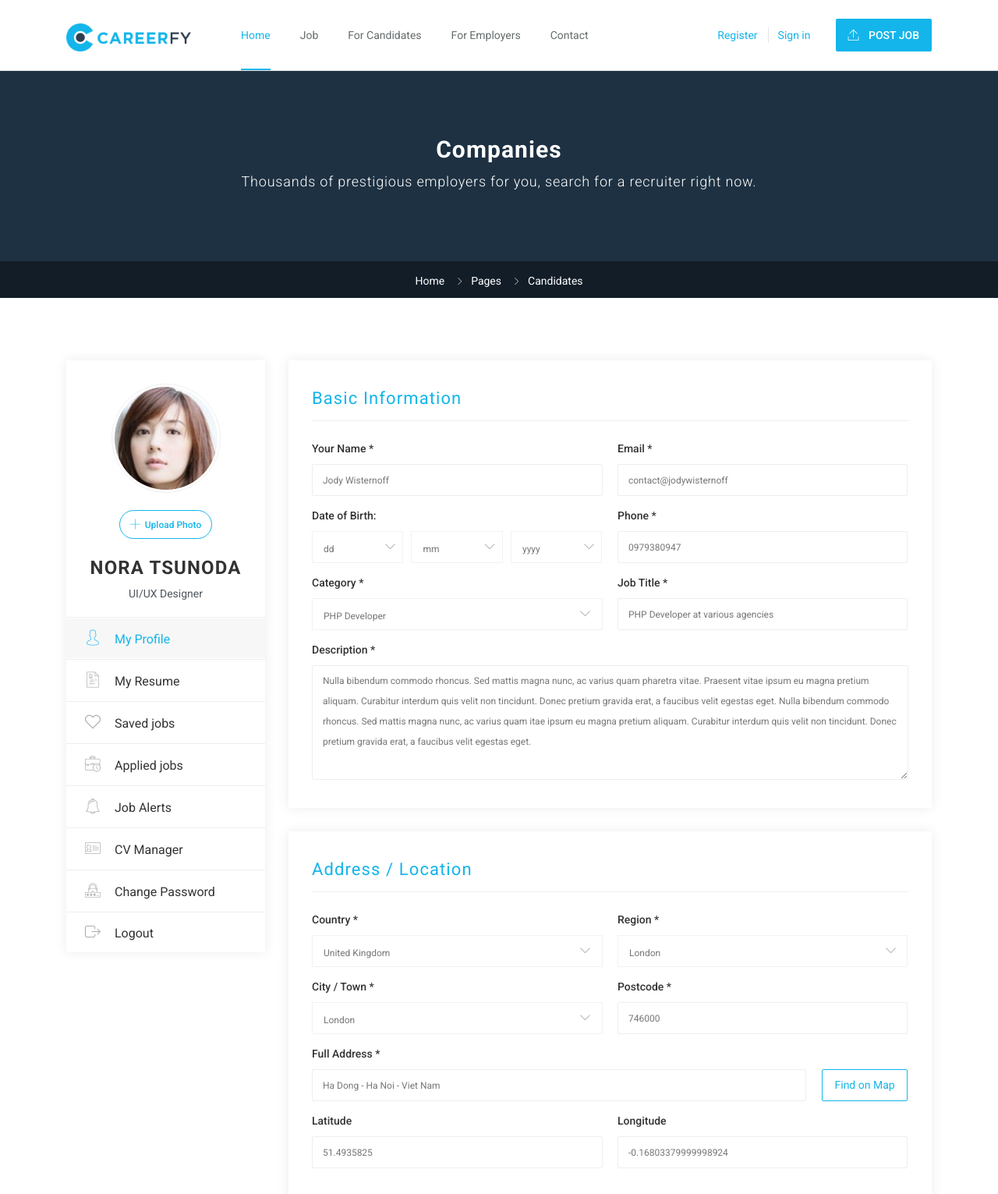
After one commit to Sabbirdiu/jobportal, a Django app: page /dashboard/ in a window 1280 px wide. The commit adds this page. Shown: the top 1531 px of the page at 78% size. Run offline with Django 3.2, Linux system fonts and the light colour scheme; some libraries are stand-ins or nearby versions; some web fonts are replaced.

Commit message:
Added dashboard

```diff
--- a/account/urls.py
+++ b/account/urls.py
@@ -7,5 +7,6 @@ urlpatterns = [
     path('signin', signin.as_view(), name='signin'),
     path('employersignup/',employersignup,name='employersignup'),
     path('logout/', LogoutView.as_view(), name='logout'),
+    path('dashboard/', dashboard, name='dashboard'),
 
 ]
--- a/account/views.py
+++ b/account/views.py
@@ -89,3 +89,5 @@ class LogoutView(RedirectView):
         auth.logout(request)
         messages.success(request, 'You are now logged out')
         return super(LogoutView, self).get(request, *args, **kwargs)
+def dashboard(request):
+    return render(request,'profile/dashboard_profile.html')
--- a/templates/navbar.html
+++ b/templates/navbar.html
@@ -70,9 +70,15 @@
                 </aside>
                 <aside class="col-md-4">
                     <div class="careerfy-right">
-                        <ul class="careerfy-user-section">
+                        <ul class="careerfy-user-section ">
+                            {% if user.is_authenticated %}
+
+                            <li><a class="" href="{% url 'dashboard' %}">Dashboard</a></li>
+
+                            {% else %}
                             <li><a class="careerfy-color careerfy-open-signin-tab" href="{% url 'signup' %}">Register</a></li>
                             <li><a class="careerfy-color careerfy-open-signup-tab" href="{% url 'signin' %}">Sign in</a></li>
+                            {% endif %}
                         </ul>
                         <a href="#" class="careerfy-simple-btn careerfy-bgcolor"><span> <i class="careerfy-icon careerfy-arrows-2"></i> Post Job</span></a>
                     </div>
--- /dev/null
+++ b/templates/profile/dashboard_profile.html
@@ -0,0 +1,234 @@
+{% extends 'base.html' %}
+{% block content %}
+{% load static %}
+
+ <!-- Wrapper -->
+ <div class="careerfy-wrapper">
+
+
+
+    <!-- SubHeader -->
+    <div class="careerfy-subheader careerfy-subheader-without-bg">
+        <div class="container">
+            <div class="row">
+                <div class="col-md-12">
+                    <div class="careerfy-page-title">
+                        <h1>Companies</h1>
+                        <p>Thousands of prestigious employers for you, search for a recruiter right now.</p>
+                    </div>
+                </div>
+            </div>
+        </div>
+        <div class="clearfix"></div>
+        <div class="careerfy-breadcrumb">
+            <ul>
+                <li><a href="#">Home</a></li>
+                <li><a href="#">Pages</a></li>
+                <li>Candidates</li>
+            </ul>
+        </div>
+    </div>
+    <!-- SubHeader -->
+
+    <!-- Main Content -->
+    <div class="careerfy-main-content">
+
+        <!-- Main Section -->
+        <div class="careerfy-main-section careerfy-dashboard-fulltwo">
+            <div class="container">
+                <div class="row">
+
+                    {% include 'profile/sidebar.html' %}
+                    <div class="careerfy-column-9">
+                        <div class="careerfy-typo-wrap">
+                            <form class="careerfy-employer-dasboard">
+                                <div class="careerfy-employer-box-section">
+                                    <div class="careerfy-profile-title"><h2>Basic Information</h2></div>
+                                    <ul class="careerfy-row careerfy-employer-profile-form">
+                                        <li class="careerfy-column-6">
+                                            <label>Your Name *</label>
+                                            <input value="Jody Wisternoff" onblur="if(this.value == '') { this.value ='Jody Wisternoff'; }" onfocus="if(this.value =='Jody Wisternoff') { this.value = ''; }" type="text">
+                                        </li>
+                                        <li class="careerfy-column-6">
+                                            <label>Email *</label>
+                                            <input value="contact@jodywisternoff" onblur="if(this.value == '') { this.value ='contact@jodywisternoff'; }" onfocus="if(this.value =='contact@jodywisternoff') { this.value = ''; }" type="text">
+                                        </li>
+                                        <li class="careerfy-column-6">
+                                            <label>Date of Birth:</label>
+                                            <div class="careerfy-three-column-row">
+                                                <div class="careerfy-profile-select careerfy-three-column">
+                                                    <select>
+                                                        <option>dd</option>
+                                                        <option>dd</option>
+                                                    </select>
+                                                </div>
+                                                <div class="careerfy-profile-select careerfy-three-column">
+                                                    <select>
+                                                        <option>mm</option>
+                                                        <option>mm</option>
+                                                    </select>
+                                                </div>
+                                                <div class="careerfy-profile-select careerfy-three-column">
+                                                    <select>
+                                                        <option>yyyy</option>
+                                                        <option>yyyy</option>
+                                                    </select>
+                                                </div>
+                                            </div>
+                                        </li>
+                                        <li class="careerfy-column-6">
+                                            <label>Phone *</label>
+                                            <input value="0979380947" onblur="if(this.value == '') { this.value ='0979380947'; }" onfocus="if(this.value =='0979380947') { this.value = ''; }" type="text">
+                                        </li>
+                                        <li class="careerfy-column-6">
+                                            <label>Category *</label>
+                                            <div class="careerfy-profile-select">
+                                                <select>
+                                                    <option>PHP Developer</option>
+                                                    <option>PHP Developer</option>
+                                                </select>
+                                            </div>
+                                        </li>
+                                        <li class="careerfy-column-6">
+                                            <label>Job Title *</label>
+                                            <input value="PHP Developer at various agencies" onblur="if(this.value == '') { this.value ='PHP Developer at various agencies'; }" onfocus="if(this.value =='PHP Developer at various agencies') { this.value = ''; }" type="text">
+                                        </li>
+                                        <li class="careerfy-column-12">
+                                            <label>Description *</label>
+                                            <textarea>Nulla bibendum commodo rhoncus. Sed mattis magna nunc, ac varius quam pharetra vitae. Praesent vitae ipsum eu magna pretium aliquam. Curabitur interdum quis velit non tincidunt. Donec pretium gravida erat, a faucibus velit egestas eget. Nulla bibendum commodo rhoncus. Sed mattis magna nunc, ac varius quam itae ipsum eu magna pretium aliquam. Curabitur interdum quis velit non tincidunt. Donec pretium gravida erat, a faucibus velit egestas eget.</textarea>
+                                        </li>
+                                    </ul>
+                                </div>
+                                <div class="careerfy-employer-box-section">
+                                    <div class="careerfy-profile-title"><h2>Address / Location</h2></div>
+                                    <ul class="careerfy-row careerfy-employer-profile-form">
+                                        <li class="careerfy-column-6">
+                                            <label>Country *</label>
+                                            <div class="careerfy-profile-select">
+                                                <select>
+                                                    <option>United Kingdom</option>
+                                                    <option>United Kingdom</option>
+                                                </select>
+                                            </div>
+                                        </li>
+                                        <li class="careerfy-column-6">
+                                            <label>Region *</label>
+                                            <div class="careerfy-profile-select">
+                                                <select>
+                                                    <option>London</option>
+                                                    <option>London</option>
+                                                </select>
+                                            </div>
+                                        </li>
+                                        <li class="careerfy-column-6">
+                                            <label>City / Town *</label>
+                                            <div class="careerfy-profile-select">
+                                                <select>
+                                                    <option>London</option>
+                                                    <option>London</option>
+                                                </select>
+                                            </div>
+                                        </li>
+                                        <li class="careerfy-column-6">
+                                            <label>Postcode *</label>
+                                            <input value="746000" onblur="if(this.value == '') { this.value ='746000'; }" onfocus="if(this.value =='746000') { this.value = ''; }" type="text">
+                                        </li>
+                                        <li class="careerfy-column-10">
+                                            <label>Full Address *</label>
+                                            <input value="Ha Dong - Ha Noi - Viet Nam" onblur="if(this.value == '') { this.value ='Ha Dong - Ha Noi - Viet Nam'; }" onfocus="if(this.value =='Ha Dong - Ha Noi - Viet Nam') { this.value = ''; }" type="text">
+                                        </li>
+                                        <li class="careerfy-column-2">
+                                            <button class="careerfy-findmap-btn">Find on Map</button>
+                                        </li>
+                                        <li class="careerfy-column-6">
+                                            <label>Latitude</label>
+                                            <input value="51.4935825" onblur="if(this.value == '') { this.value ='51.4935825'; }" onfocus="if(this.value =='51.4935825') { this.value = ''; }" type="text">
+                                        </li>
+                                        <li class="careerfy-column-6">
+                                            <label>Longitude</label>
+                                            <input value="-0.16803379999998924" onblur="if(this.value == '') { this.value ='-0.16803379999998924'; }" onfocus="if(this.value =='-0.16803379999998924') { this.value = ''; }" type="text">
+                                        </li>
+                                        <li class="careerfy-column-12">
+                                            <div class="careerfy-profile-map"><iframe src="https://www.google.com/maps/embed?pb=!1m14!1m12!1m3!1d22589232.038285658!2d-103.9763543971716!3d46.28054447273778!2m3!1f0!2f0!3f0!3m2!1i1024!2i768!4f13.1!5e0!3m2!1sen!2s!4v1507595834401"></iframe></div>
+                                            <span class="careerfy-short-message">For the precise location, you can drag and drop the pin.</span>
+                                        </li>
+                                    </ul>
+                                </div>
+                                <div class="careerfy-employer-box-section">
+                                    <div class="careerfy-profile-title"><h2>Other Information</h2></div>
+                                    <ul class="careerfy-row careerfy-employer-profile-form">
+                                        <li class="careerfy-column-6">
+                                            <label>Experience *</label>
+                                            <div class="careerfy-profile-select">
+                                                <select>
+                                                    <option>5 Years</option>
+                                                    <option>5 Years</option>
+                                                </select>
+                                            </div>
+                                        </li>
+                                        <li class="careerfy-column-6">
+                                            <label>Age *</label>
+                                            <div class="careerfy-profile-select">
+                                                <select>
+                                                    <option>24</option>
+                                                    <option>24</option>
+                                                </select>
+                                            </div>
+                                        </li>
+                                        <li class="careerfy-column-6">
+                                            <label>Current Salary($) *</label>
+                                            <div class="careerfy-profile-select">
+                                                <select>
+                                                    <option>$ 2400</option>
+                                                    <option>$ 2400</option>
+                                                </select>
+                                            </div>
+                                        </li>
+                                        <li class="careerfy-column-6">
+                                            <label>Expected Salary($) *</label>
+                                            <div class="careerfy-profile-select">
+                                                <select>
+                                                    <option>$ 4500</option>
+                                                    <option>$ 4500</option>
+                                                </select>
+                                            </div>
+                                        </li>
+                                        <li class="careerfy-column-6">
+                                            <label>Languages *</label>
+                                            <div class="careerfy-profile-select">
+                                                <select>
+                                                    <option>English</option>
+                                                    <option>English</option>
+                                                </select>
+                                            </div>
+                                        </li>
+                                        <li class="careerfy-column-6">
+                                            <label>Education Levels *</label>
+                                            <div class="careerfy-profile-select">
+                                                <select>
+                                                    <option>B.sc Master</option>
+                                                    <option>B.sc Master</option>
+                                                </select>
+                                            </div>
+                                        </li>
+                                    </ul>
+                                </div>
+                                <input type="submit" class="careerfy-employer-profile-submit" value="Save Setting">
+                            </form>
+                        </div>
+                    </div>
+
+                </div>
+            </div>
+        </div>
+        <!-- Main Section -->
+
+    </div>
+    <!-- Main Content -->
+
+
+</div>
+<!-- Wrapper -->
+
+
+{% endblock %}
--- /dev/null
+++ b/templates/profile/sidebar.html
@@ -0,0 +1,27 @@
+<aside class="careerfy-column-3">
+    <div class="careerfy-typo-wrap">
+        <div class="careerfy-employer-dashboard-nav">
+            <figure>
+                <a href="#" class="employer-dashboard-thumb"><img src="extra-images/candidate-dashboard-navthumb.jpg" alt=""></a>
+                <figcaption>
+                    <div class="careerfy-fileUpload">
+                        <span><i class="careerfy-icon careerfy-add"></i> Upload Photo</span>
+                        <input type="file" class="careerfy-upload" />
+                    </div>
+                    <h2>Nora Tsunoda</h2>
+                    <span class="careerfy-dashboard-subtitle">UI/UX Designer</span>
+                </figcaption>
+            </figure>
+            <ul>
+                <li class="active"><a href="candidate-dashboard-profile-seting.html"><i class="careerfy-icon careerfy-user"></i> My Profile</a></li>
+                <li><a href="candidate-dashboard-resume.html"><i class="careerfy-icon careerfy-resume"></i> My Resume</a></li>
+                <li><a href="candidate-dashboard-saved-jobs.html"><i class="careerfy-icon careerfy-heart"></i> Saved jobs</a></li>
+                <li><a href="candidate-dashboard-applied-jobs.html"><i class="careerfy-icon careerfy-briefcase-1"></i> Applied jobs</a></li>
+                <li><a href="candidate-dashboard-job-alert.html"><i class="careerfy-icon careerfy-alarm"></i> Job Alerts</a></li>
+                <li><a href="candidate-dashboard-cv-manager.html"><i class="careerfy-icon careerfy-id-card"></i> CV Manager</a></li>
+                <li><a href="candidate-dashboard-changed-password.html"><i class="careerfy-icon careerfy-multimedia"></i> Change Password</a></li>
+                <li><a href="index-2.html"><i class="careerfy-icon careerfy-logout"></i> Logout</a></li>
+            </ul>
+        </div>
+    </div>
+</aside>
```
Also changed, not shown: db.sqlite3.
